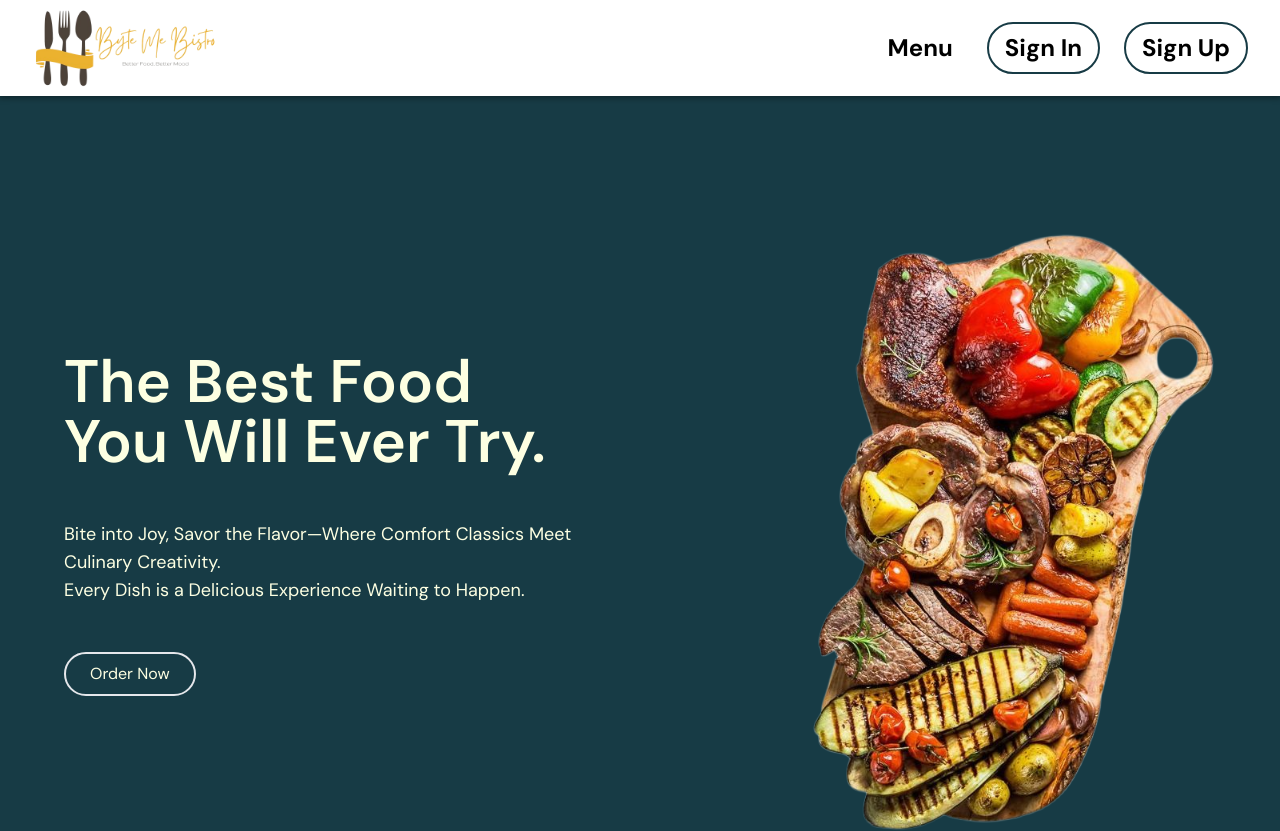
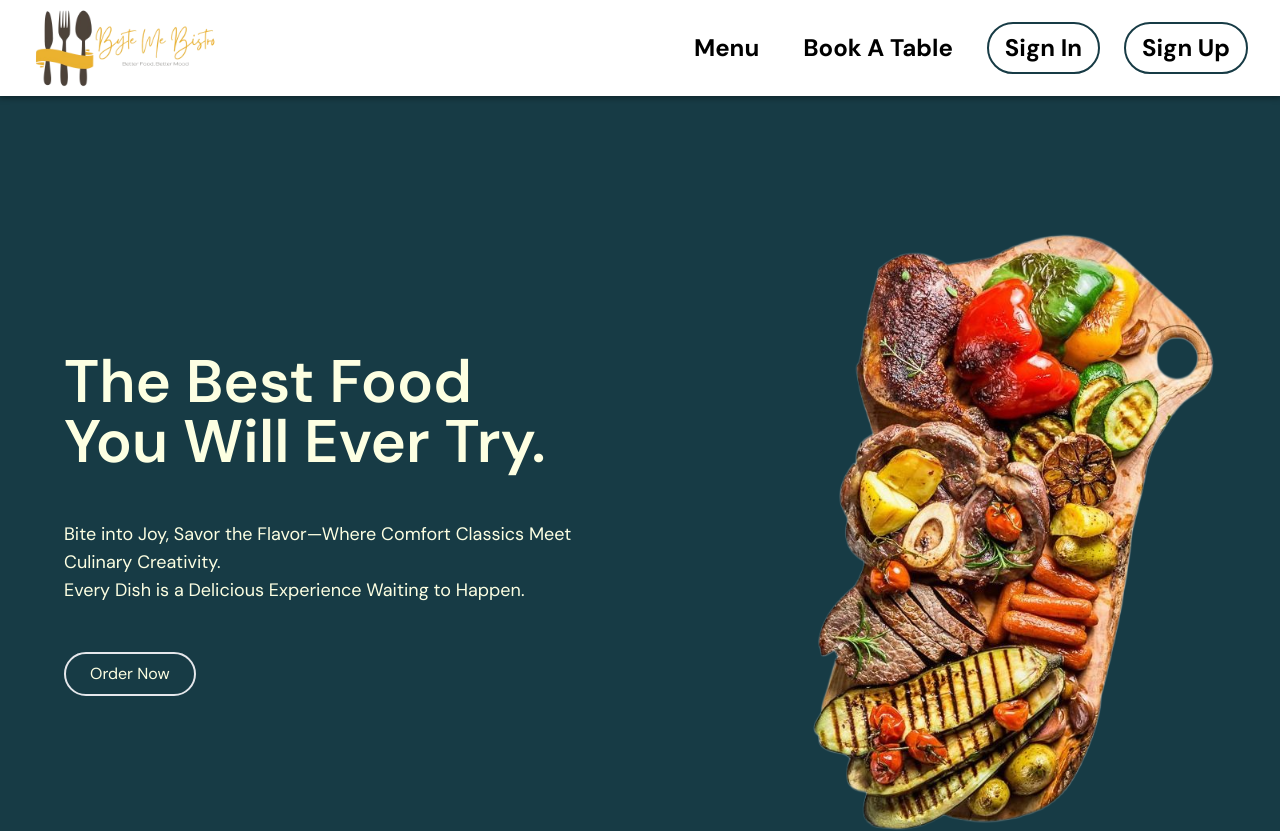
Before and after one commit to pichborithk/byte-me-bistro, a React (Vite) app in the folder client/: page / in a window 1280 px wide. Shown: the top 831 px of the page. Built offline with nearby package versions, Linux system fonts and the light colour scheme; no server answers; a web font is replaced by a local one.

Commit message:
add route for create reservation

```diff
--- a/client/src/components/Navbar.tsx
+++ b/client/src/components/Navbar.tsx
@@ -18,6 +18,7 @@ const Navbar = () => {
   function handleSignOut(): void {
     dispatch(tokenClear());
   }
+
   return (
     <header className='absolute top-0 w-full shadow-full transition-colors duration-500 ease-in-out dark:shadow-slate-800'>
       <section className='mx-auto flex max-w-7xl items-center justify-between px-8 py-2'>
@@ -30,6 +31,12 @@ const Navbar = () => {
             className='rounded-lg border-2 border-transparent px-2 py-2 hover:border-primary hover:bg-primary hover:text-secondary'
           >
             Menu
+          </Link>
+          <Link
+            to='/reservations/create'
+            className='rounded-lg border-2 border-transparent px-2 py-2 hover:border-primary hover:bg-primary hover:text-secondary'
+          >
+            Book A Table
           </Link>
           {token && (
             <>
--- a/client/src/main.tsx
+++ b/client/src/main.tsx
@@ -6,6 +6,7 @@ import { Provider } from 'react-redux';
 import store from './app/store';
 import Root from './Root';
 import {
+  CreateReservation,
   ErrorPage,
   Home,
   Menu,
@@ -62,6 +63,10 @@ const router = createBrowserRouter([
         path: 'register',
         element: <SignUp />,
       },
+      {
+        path: 'reservations/create',
+        element: <CreateReservation />,
+      },
     ],
   },
 ]);
--- /dev/null
+++ b/client/src/routes/CreateReservation.tsx
@@ -0,0 +1,5 @@
+const CreateReservation = () => {
+  return <div>CreateReservation</div>;
+};
+
+export default CreateReservation;
```
Also changed, not shown: client/src/routes/index.ts (+10 -9 lines).
